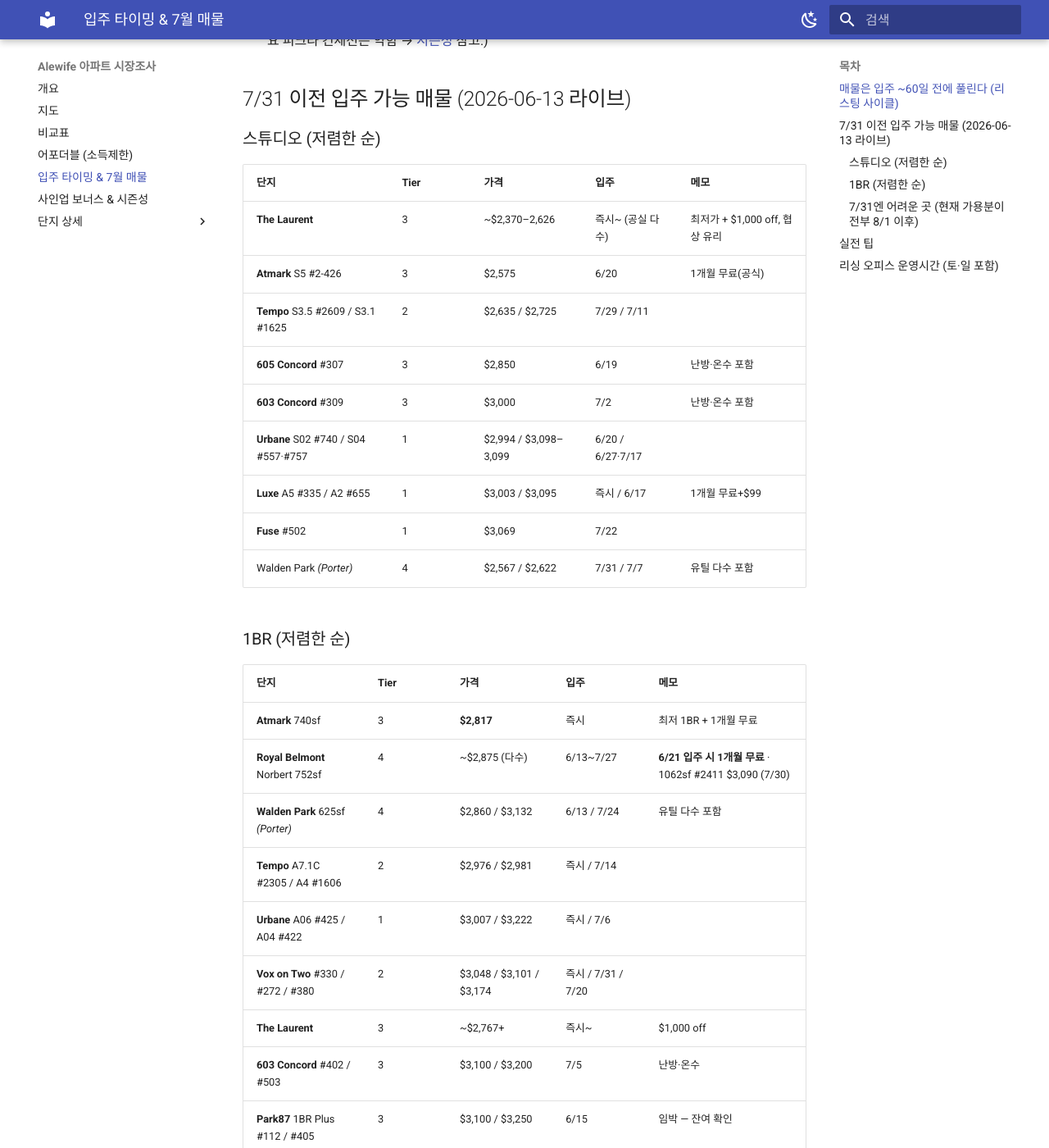
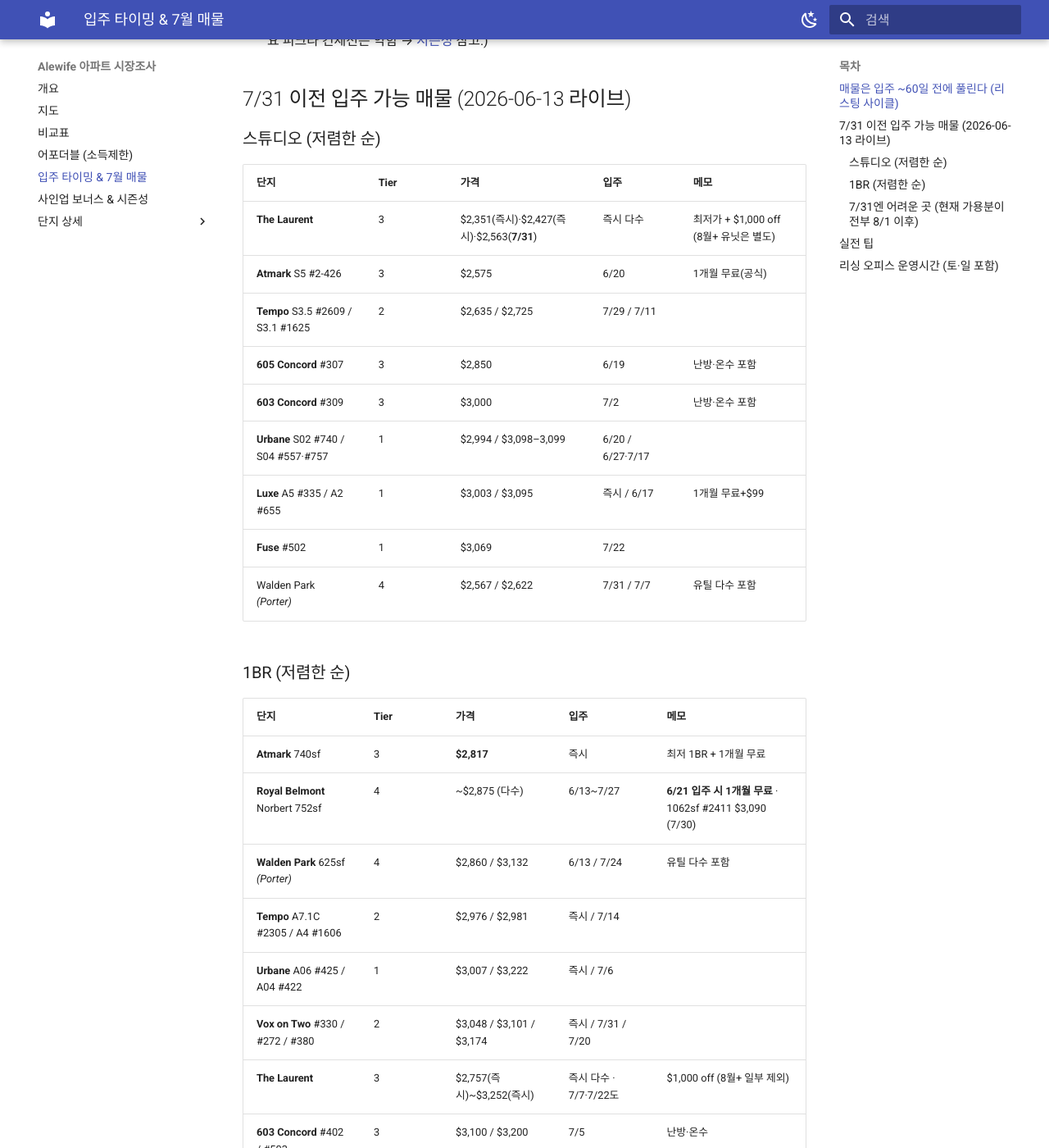
Before and after one commit to youngshk/boston-moving, an MkDocs documentation site: the page built from docs/timing.md, in a window 1280 px wide and 1400 px high, scrolled down 892 px. Shown: the whole window at 82% size. Built offline with MkDocs 1.6.1 and Material for MkDocs 9.7.7, drawn with Linux system fonts in a browser that asks for light colours.

Commit message:
The Laurent 유닛별 정확 입주일 추가 (ApartmentList, 06-14)
기존 "즉시~"만 표기됐던 The Laurent를 유닛 단위 정확 입주일로 교체.
(공식 사이트는 SightMap 인터랙션 뒤라 헤드리스로 안 떠서 ApartmentList로 확보.)

- tier3: 7/31 이전 가능 vs 8월+ 분류 표 추가
  · 7/31↓ 스튜디오 $2,351(즉시)·$2,427(즉시)·$2,553(6/26)·$2,563(7/31)
  · 7/31↓ 1BR $2,757(즉시)~$3,252(즉시), 7/7·7/22 포함 다수
  · 8월+ ❌: 스튜디오 8/17·9/1, 1BR 8/4·8/13·9/7 (저가 B433 $2,882는 8/13)
- timing.md·comparison: Laurent 항목을 정확 날짜로 갱신

Co-Authored-By: Claude Opus 4.8 (1M context) <noreply@anthropic.com>

```diff
--- a/docs/timing.md
+++ b/docs/timing.md
@@ -28,7 +28,7 @@
 
 | 단지 | Tier | 가격 | 입주 | 메모 |
 |---|---|---|---|---|
-| **The Laurent** | 3 | ~$2,370–2,626 | 즉시~ (공실 다수) | 최저가 + $1,000 off, 협상 유리 |
+| **The Laurent** | 3 | $2,351(즉시)·$2,427(즉시)·$2,563(**7/31**) | 즉시 다수 | 최저가 + $1,000 off (8월+ 유닛은 별도) |
 | **Atmark** S5 #2-426 | 3 | $2,575 | 6/20 | 1개월 무료(공식) |
 | **Tempo** S3.5 #2609 / S3.1 #1625 | 2 | $2,635 / $2,725 | 7/29 / 7/11 | |
 | **605 Concord** #307 | 3 | $2,850 | 6/19 | 난방·온수 포함 |
@@ -48,7 +48,7 @@
 | **Tempo** A7.1C #2305 / A4 #1606 | 2 | $2,976 / $2,981 | 즉시 / 7/14 | |
 | **Urbane** A06 #425 / A04 #422 | 1 | $3,007 / $3,222 | 즉시 / 7/6 | |
 | **Vox on Two** #330 / #272 / #380 | 2 | $3,048 / $3,101 / $3,174 | 즉시 / 7/31 / 7/20 | |
-| **The Laurent** | 3 | ~$2,767+ | 즉시~ | $1,000 off |
+| **The Laurent** | 3 | $2,757(즉시)~$3,252(즉시) | 즉시 다수 · 7/7·7/22도 | $1,000 off (8월+ 일부 제외) |
 | **603 Concord** #402 / #503 | 3 | $3,100 / $3,200 | 7/5 | 난방·온수 |
 | **Park87** 1BR Plus #112 / #405 | 3 | $3,100 / $3,250 | 6/15 | 임박 — 잔여 확인 |
 
```
Also changed, not shown: docs/comparison.md (+1 -1 lines), docs/tier3.md (+27 -5 lines).
